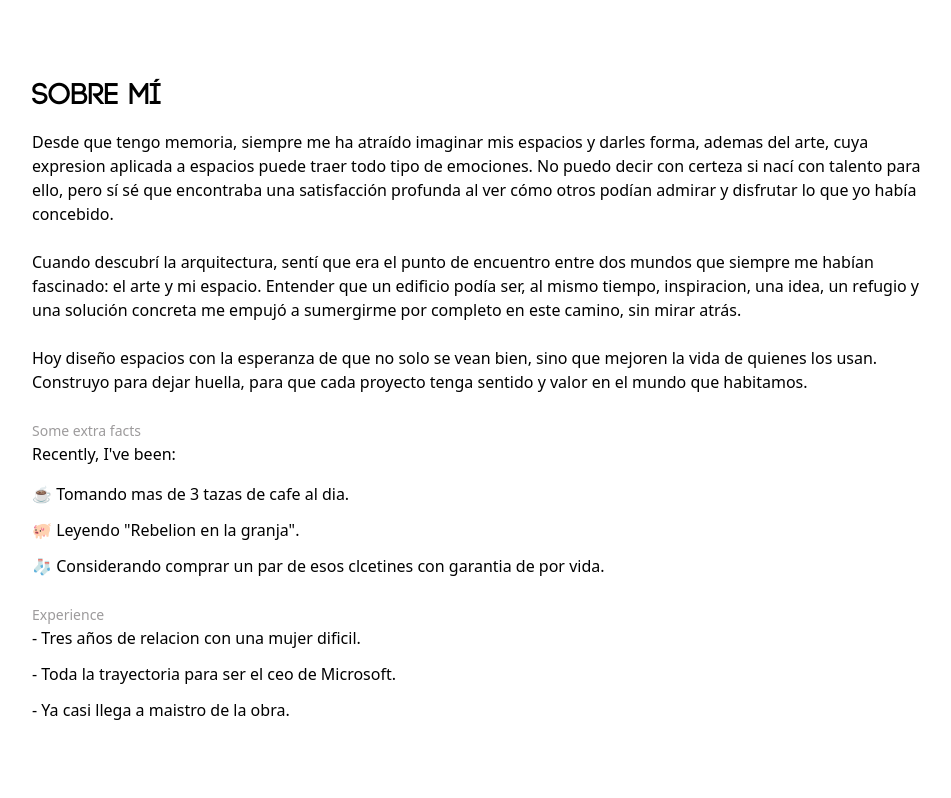
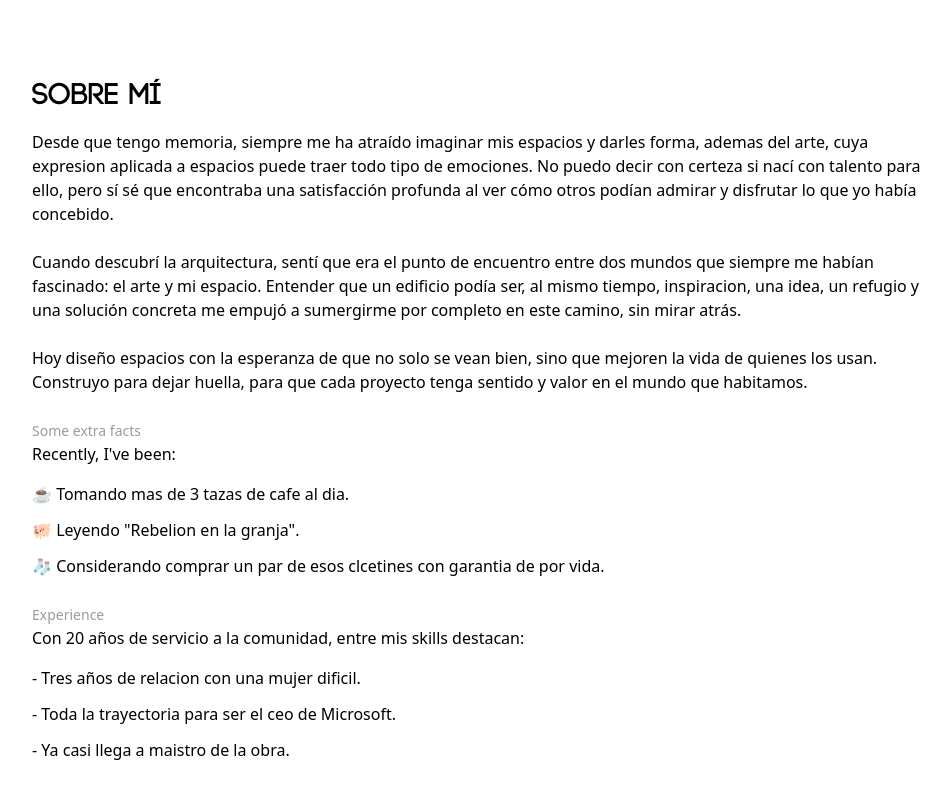
Before and after one commit to natvy/salesman_portfolio, a Next.js app: page /about-me in a window 1280 px wide. Shown: the part 626-1424 px from the top of the page, without its empty margins (158-1109 px from the left). Built offline with nearby package versions, Linux system fonts and the light colour scheme.

Commit message:
mas cambio de contenido.

```diff
--- a/src/components/AboutMe.tsx
+++ b/src/components/AboutMe.tsx
@@ -187,6 +187,7 @@ export default function AboutMe() {
             </h1>
             <h1 className="mb-15 max-w-[900px] mx-auto">
               <span className="mb-6 text-sm text-[#9d9b9c]">Experience</span>
+              <p className="mb-4 max-w-[900px] mx-auto"> Con 20 años de servicio a la comunidad, entre mis skills destacan: </p>
               <p className="mb-3 max-w-[900px] mx-auto"> - Tres años de relacion con una mujer dificil. </p>
               <p className="mb-3 max-w-[900px] mx-auto"> - Toda la trayectoria para ser el ceo de Microsoft. </p>
               <p className="mb-6 max-w-[900px] mx-auto"> - Ya casi llega a maistro de la obra. </p>
```
